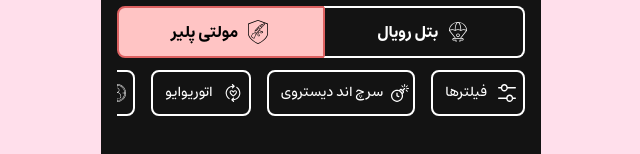
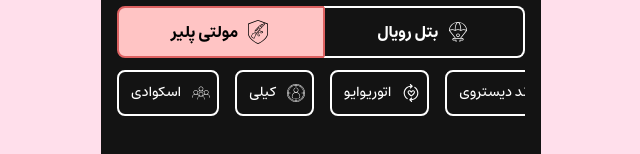
Before and after one commit to slmn-pr/gg10-front, a React (Vite) app: page /home in a window 1280 px wide. Shown: the part 548-702 px from the top of the page, without its empty margins (319-959 px from the left). Built offline with nearby package versions, Linux system fonts and the light colour scheme.

Commit message:
Implement drag scroll and snap functionality in HomeFilters component. Refactor filter handling logic for improved readability and performance. Update styling for better user experience and maintainability.

```diff
--- a/src/pages/home/containers/HomeFilters/index.jsx
+++ b/src/pages/home/containers/HomeFilters/index.jsx
@@ -4,7 +4,7 @@ import KillChipIcon from '@/components/icons/KillChipIcon';
 import AutoReviveChipIcon from '@/components/icons/AutoReviveChipIcon';
 import SquadChipIcon from '@/components/icons/SquadChipIcon';
 import FiltersDrawer from './FiltersDrawer';
-import { useCallback, useMemo, useRef } from 'react';
+import { useCallback, useMemo, useRef, useEffect } from 'react';
 import BattleRoyalFilterForm from './BattleRoyalFilterForm';
 import { useSearchParams } from 'react-router-dom';
 import MultiplayerFilterForm from './MultiplayerFilterForm';
@@ -24,9 +24,8 @@ const filters = [
 ];
 
 export default function HomeFilters() {
-  const containerElement = useRef(null);
+  const containerRef = useRef(null);
   const theme = useTheme();
-
   const [searchParams, setSearchParams] = useSearchParams();
 
   const gameMode = useMemo(
@@ -35,44 +34,125 @@ export default function HomeFilters() {
   );
 
   const defaultValueNames = useMemo(() => {
-    if (gameMode === 'multiplayer') return Object.keys(MULTIPLAYER_DEFAULT_VALUES);
-    else return Object.keys(BATTLE_ROYAL_DEFAULT_VALUES);
+    return gameMode === 'multiplayer'
+      ? Object.keys(MULTIPLAYER_DEFAULT_VALUES)
+      : Object.keys(BATTLE_ROYAL_DEFAULT_VALUES);
   }, [gameMode]);
 
-  // Read default values from search params base defaultValueNames
   const defaultValues = useMemo(() => {
-    let res = {};
-
-    for (let i of defaultValueNames) {
-      res[i] = searchParams.get(i) ? Boolean(searchParams.get(i)) : false;
-    }
+    const res = {};
+    defaultValueNames.forEach((name) => {
+      res[name] = searchParams.get(name) ? Boolean(searchParams.get(name)) : false;
+    });
     return res;
   }, [defaultValueNames]);
 
   const toggleFilter = useCallback(
     (filter) => {
-      if (searchParams.has(filter.key)) {
-        searchParams.delete(filter.key);
-      } else {
-        searchParams.set(filter.key, 'true');
-      }
+      const has = searchParams.has(filter.key);
+
+      if (has) searchParams.delete(filter.key);
+      else searchParams.set(filter.key, 'true');
+
       setSearchParams(searchParams, { replace: true });
     },
     [searchParams],
   );
+
+  // ----------------------------------------
+  // DRAG SCROLL + SNAP
+  // ----------------------------------------
+  useEffect(() => {
+    const el = containerRef.current;
+    if (!el) return;
+
+    let isDown = false;
+    let startX;
+    let scrollLeft;
+
+    const onMouseDown = (e) => {
+      isDown = true;
+      el.style.cursor = 'grabbing';
+
+      // در لحظه‌ی Drag نباید smooth فعال باشد
+      el.style.scrollBehavior = 'auto';
+
+      startX = e.pageX - el.offsetLeft;
+      scrollLeft = el.scrollLeft;
+    };
+
+    const onMouseLeave = () => {
+      isDown = false;
+      el.style.cursor = 'grab';
+
+      // فعال شدن اسنپ نرم بعد از رها کردن
+      el.style.scrollBehavior = 'smooth';
+    };
+
+    const onMouseUp = () => {
+      isDown = false;
+      el.style.cursor = 'grab';
+
+      // بعد از رها کردن اسکرول اسنپ آرام انجام شود
+      el.style.scrollBehavior = 'smooth';
+    };
+
+    const onMouseMove = (e) => {
+      if (!isDown) return;
+      const x = e.pageX - el.offsetLeft;
+      const walk = x - startX;
+      el.scrollLeft = scrollLeft - walk;
+    };
+
+    el.addEventListener('mousedown', onMouseDown);
+    el.addEventListener('mouseleave', onMouseLeave);
+    el.addEventListener('mouseup', onMouseUp);
+    el.addEventListener('mousemove', onMouseMove);
+
+    // وقتی کاربر با انگشت اسکرول می‌کند هم نرم باشد
+    el.style.scrollBehavior = 'smooth';
+
+    return () => {
+      el.removeEventListener('mousedown', onMouseDown);
+      el.removeEventListener('mouseleave', onMouseLeave);
+      el.removeEventListener('mouseup', onMouseUp);
+      el.removeEventListener('mousemove', onMouseMove);
+    };
+  }, []);
+
   return (
-    <>
-      {/* <Box>{JSON.stringify(defaultValues)}</Box>; */}
     <Stack
-        ref={containerElement}
+      ref={containerRef}
       direction="row"
-        justifyContent="flex-end"
       spacing={2}
-        sx={{ mb: 3, overflowX: 'auto', pb: 1 }}
+      sx={{
+        mb: 3,
+        pb: 1,
+        overflowX: 'auto',
+        overflowY: 'hidden',
+        whiteSpace: 'nowrap',
+
+        cursor: 'grab',
+        userSelect: 'none',
+
+        scrollSnapType: 'x mandatory',
+        '& > *': {
+          scrollSnapAlign: 'center',
+        },
+
+        scrollbarWidth: 'none',
+        '&::-webkit-scrollbar': { display: 'none' },
+
+        WebkitOverflowScrolling: 'touch',
+
+        // Smooth scroll animation
+        scrollBehavior: 'smooth',
+      }}
     >
       {filters.map((filter) => {
-          let active = searchParams.get(filter.key);
-          let iconColor = active ? theme.palette.custom.blackOnPrimary : 'white';
+        const active = searchParams.get(filter.key);
+        const iconColor = active ? theme.palette.custom.blackOnPrimary : 'white';
+
         return (
           <FilterChip
             active={active}
@@ -83,6 +163,7 @@ export default function HomeFilters() {
           />
         );
       })}
+
       <FiltersDrawer defaultValues={defaultValues}>
         {gameMode === 'multiplayer' ? (
           <MultiplayerFilterForm />
@@ -91,6 +172,5 @@ export default function HomeFilters() {
         )}
       </FiltersDrawer>
     </Stack>
-    </>
   );
 }
```
Lines whose indentation alone changed are shown as unchanged.
